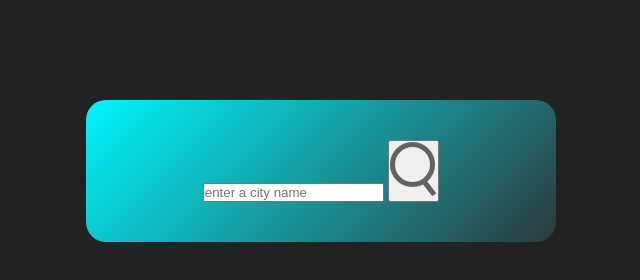
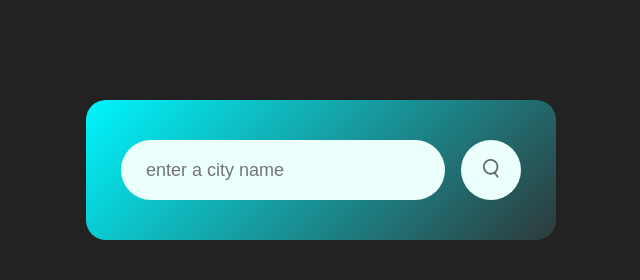
Before and after one commit to Mis777551/weather-app-, a plain HTML site: page index.html in a window 1280 px wide. Shown: the whole page, without its empty margins (319-959 px from the left). Drawn offline with Linux system fonts and the light colour scheme.

Commit message:
styled the search button

```diff
--- a/index.html
+++ b/index.html
@@ -6,7 +6,7 @@
     <link rel="stylesheet" href="style.css">
 </head>
 <body>
-    <div class="card">
+    <div class="container">
     <div class="search">
     <input type="text" placeholder="enter a city name" spellingcheck="false">
     <button>
--- a/style.css
+++ b/style.css
@@ -9,7 +9,7 @@ body{
     background: #222;
 }
 
-.card{
+.container{
     width: 90%;
     max-width: 470px;
     background: linear-gradient(135deg, #00f6fe, #54848a3d);
@@ -19,3 +19,36 @@ body{
     padding: 40px 35px;
     text-align: center;
 }
+.search{
+    width: 100%;
+    display: flex;
+    align-items: center;
+    justify-content: space-between;
+}
+
+.search input{
+    border: 0;
+    outline: 0;
+    background: #ebfffc;
+    color: #555;
+    padding: 10px 25px;
+    height: 60px;
+    border-radius: 30px;
+    flex: 1;
+    margin-right: 16px;
+    font-size: 18px;
+}
+
+.search button{
+    border: 0;
+    outline: 0;
+    background: #ebfffc;
+    border-radius: 50%;
+    width: 60px;
+    height: 60px;
+    cursor: pointer;
+}
+
+.search button img{
+    width: 16px;
+}
```
